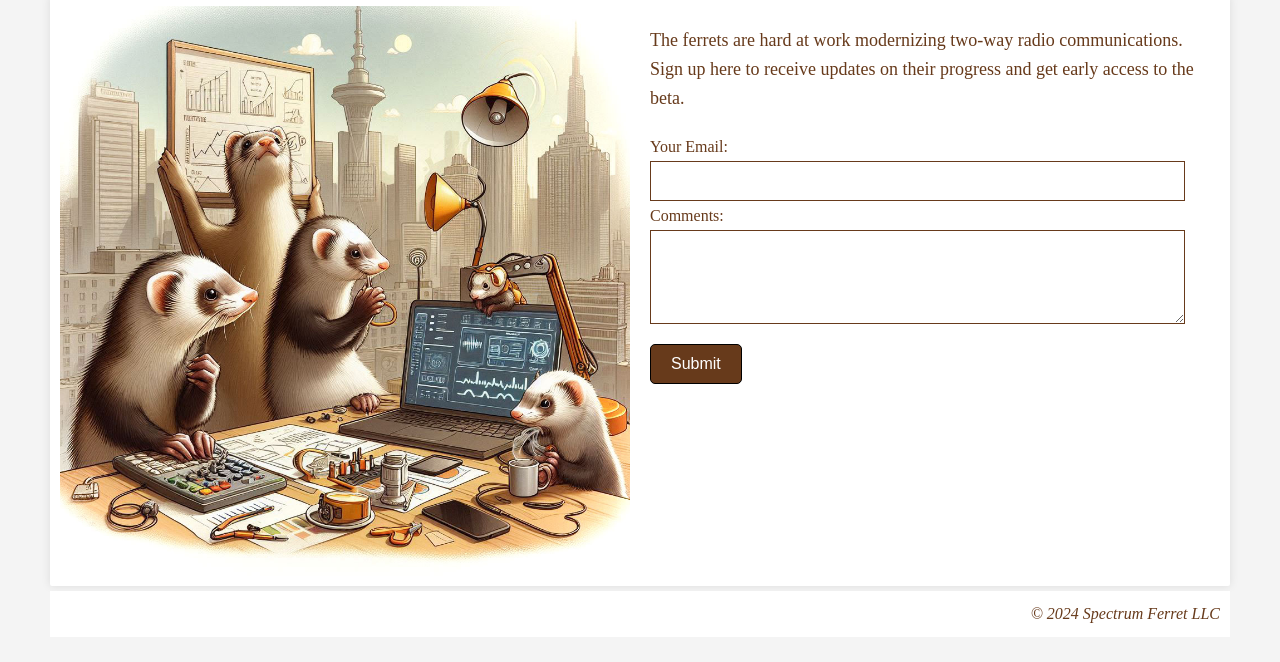
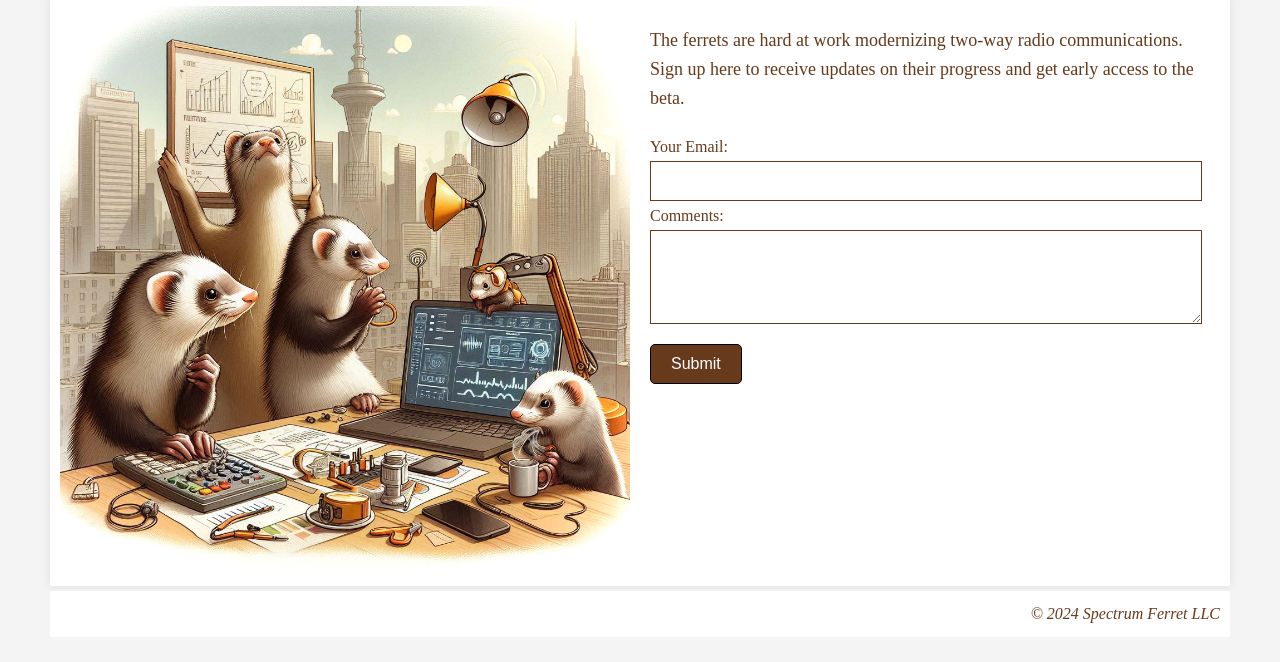
Before and after one commit to jhorne-ferret/jhorne-ferret.github.io, a plain HTML site: page index.html in a window 1280 px wide. Shown: the part 102-764 px from the top of the page. Drawn offline with Linux system fonts and the light colour scheme; a script that the page names is missing.

Commit message:
tweak form width

```diff
--- a/styles.css
+++ b/styles.css
@@ -185,7 +185,7 @@ label {
 }
 
 .form-input {
-    width: 90%; /* Adjust the value as needed */
+    width: 93%; /* Adjust the value as needed */
     padding: 10px; /* Optional: Add padding for better appearance */
     font-size: 16px; /* Optional: Increase font size for better readability */
     vertical-align: top; /* Ensure text starts at the top */
@@ -193,7 +193,7 @@ label {
 }
 
 .large-input {
-    width: 90%; /* Adjust the value as needed */
+    width: 93%; /* Adjust the value as needed */
     padding: 10px; /* Optional: Add padding for better appearance */
     font-size: 16px; /* Optional: Increase font size for better readability */
     text-align: left; /* Ensure text starts at the left */
```
